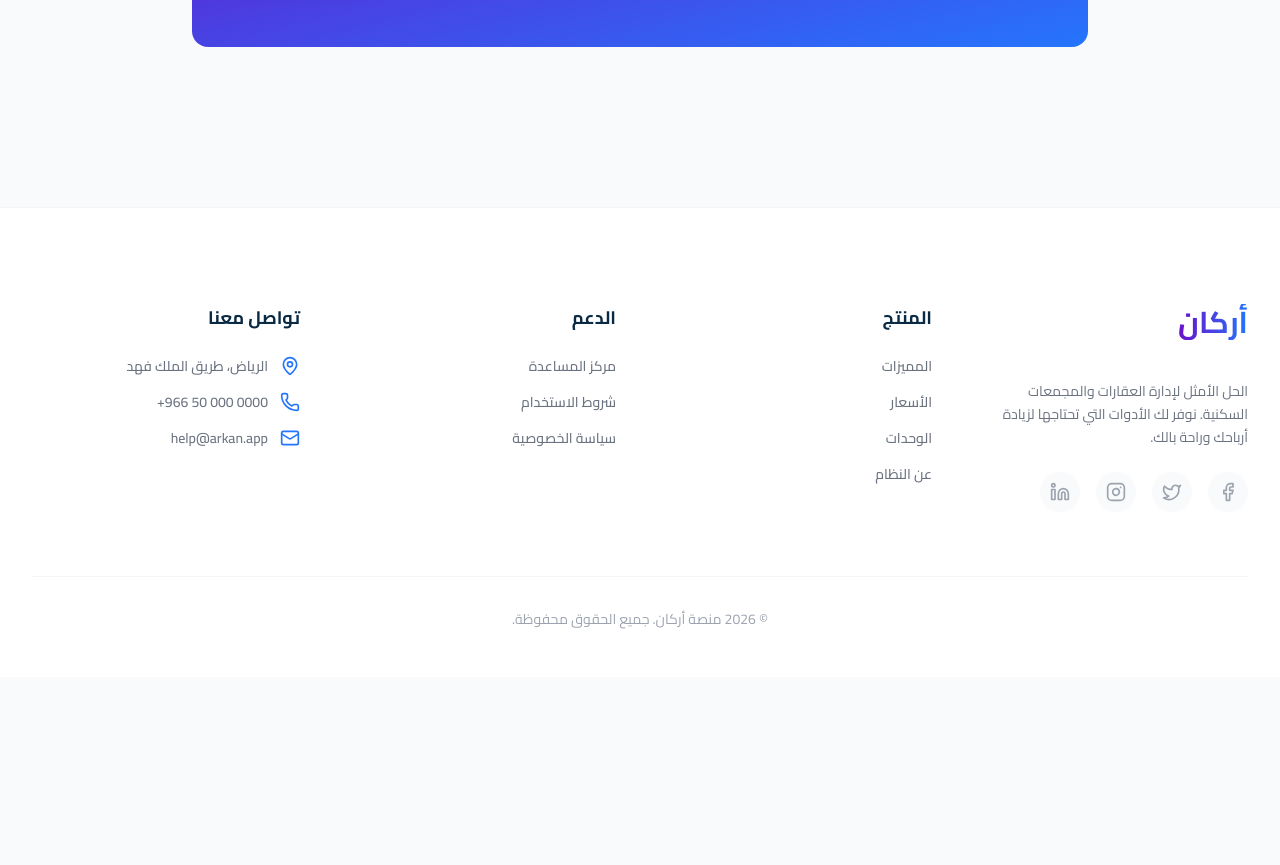
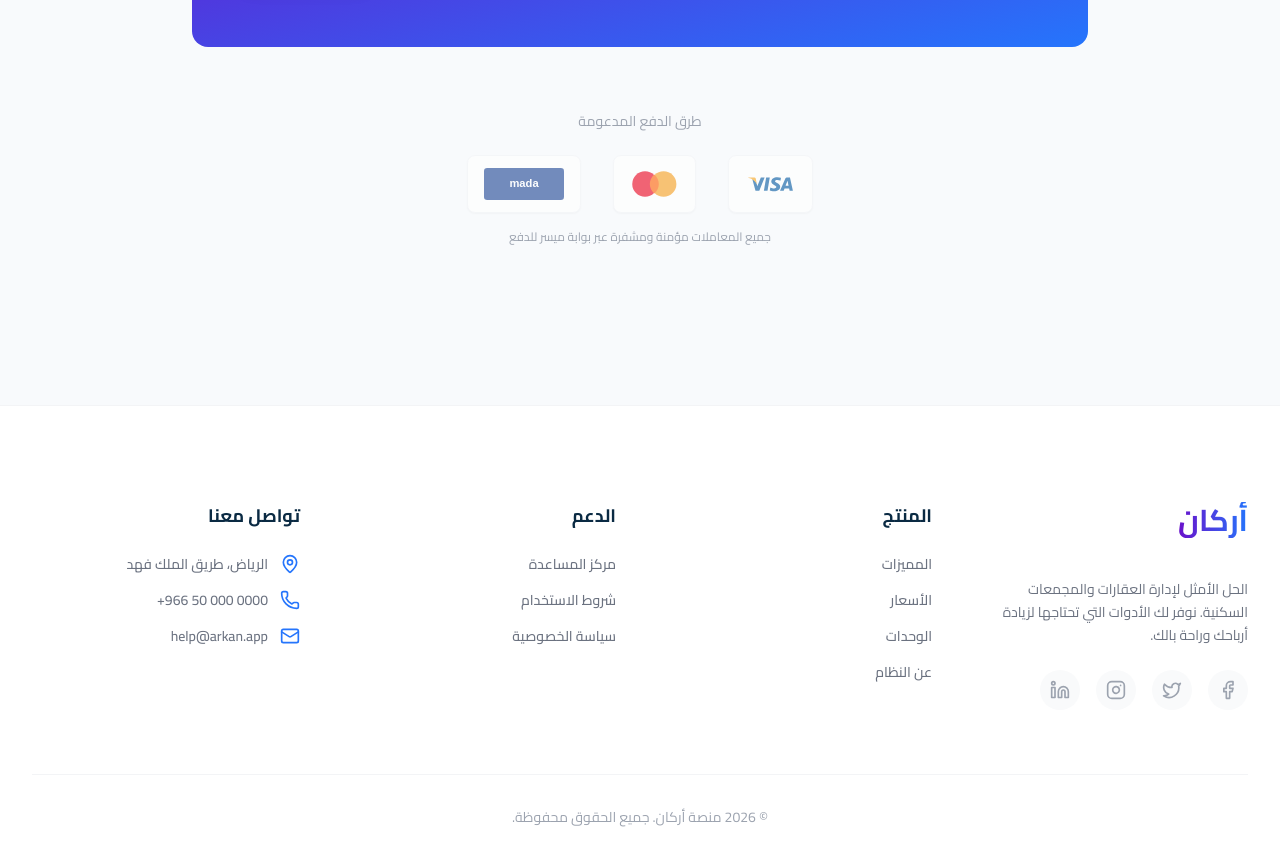
Before and after one commit to abdulrhmanseo-lang/figma, a React (Vite) app: page /pricing in a window 1280 px wide. Shown: the part 1131-1996 px from the top of the page. Before the commit the page ends 1808 px from the top, so only its background shows below. Built offline with nearby package versions, Linux system fonts and the light colour scheme; no server answers; the database is empty.

Commit message:
إضافة مفاتيح ميسر التجريبية وأيقونات طرق الدفع (Visa, Mastercard, مدى)

```diff
--- /dev/null
+++ b/src/config/moyasar.ts
@@ -0,0 +1,29 @@
+// Moyasar Payment Configuration
+// البيئة التجريبية - Test Environment
+
+export const moyasarConfig = {
+    // Test Environment Keys (مفاتيح البيئة التجريبية)
+    publishableKey: 'pk_test_1KYKJzVPdM7heck2tCXCtp3y7U2SpvQy48zSi3pd',
+
+    // Note: Secret key should be stored in environment variables for security
+    // secretKey: 'sk_test_y8FH2mgKKouBMU...' // Store in .env.local
+
+    // API Settings
+    apiUrl: 'https://api.moyasar.com/v1',
+
+    // Supported Payment Methods
+    paymentMethods: ['creditcard', 'applepay', 'stcpay', 'mada'],
+
+    // Currency
+    currency: 'SAR',
+
+    // Test Mode
+    isTestMode: true
+};
+
+// Payment method icons URLs (SVG)
+export const paymentIcons = {
+    visa: 'https://upload.wikimedia.org/wikipedia/commons/5/5e/Visa_Inc._logo.svg',
+    mastercard: 'https://upload.wikimedia.org/wikipedia/commons/2/2a/Mastercard-logo.svg',
+    mada: 'https://upload.wikimedia.org/wikipedia/commons/1/18/Mada_Logo.svg'
+};
--- a/src/pages/LandingPage.tsx
+++ b/src/pages/LandingPage.tsx
@@ -204,6 +204,38 @@
                             </div>
                         ))}
                     </div>
+
+                    {/* طرق الدفع المدعومة */}
+                    <div className="mt-12 text-center">
+                        <p className="text-gray-400 text-sm mb-4">طرق الدفع المدعومة</p>
+                        <div className="flex items-center justify-center gap-6 opacity-50 hover:opacity-100 transition-opacity duration-300">
+                            {/* Visa */}
+                            <div className="bg-white rounded-lg px-3 py-2 shadow-sm border border-gray-100">
+                                <svg className="h-6 w-auto" viewBox="0 0 750 471" fill="none" xmlns="http://www.w3.org/2000/svg">
+                                    <path d="M278.198 334.228L311.356 138.997H364.399L331.241 334.228H278.198Z" fill="#00579F" />
+                                    <path d="M524.307 142.687C513.542 138.878 496.479 134.772 475.605 134.772C423.237 134.772 386.832 161.293 386.566 199.97C386.054 228.758 412.967 244.838 433.337 254.488C454.211 264.396 461.273 270.864 461.188 279.971C461.023 293.808 444.556 300.018 429.162 300.018C408.04 300.018 396.858 296.886 379.445 289.237L372.554 285.956L365.053 332.074C377.757 337.629 401.426 342.449 426.002 342.709C481.533 342.709 517.257 316.617 517.683 275.409C517.854 252.714 503.538 235.469 472.301 221.209C453.442 211.899 441.91 205.686 442.084 195.951C442.084 187.236 452.162 177.919 473.97 177.919C492.342 177.573 505.974 181.343 516.691 185.152L521.98 187.563L529.651 142.687H524.307Z" fill="#00579F" />
+                                    <path d="M661.615 138.997H620.938C608.573 138.997 599.406 142.427 593.871 155.063L515.259 334.228H570.704C570.704 334.228 579.943 308.913 582.024 303.018C588.037 303.018 641.934 303.105 649.681 303.105C651.251 310.734 656.123 334.228 656.123 334.228H705L661.615 138.997ZM597.545 260.089C601.819 249.126 618.709 204.605 618.709 204.605C618.443 205.086 622.974 193.64 625.556 186.438L629.152 202.864C629.152 202.864 639.411 250.693 641.575 260.089H597.545Z" fill="#00579F" />
+                                    <path d="M232.903 138.997L181.111 269.372L175.605 242.317C166.518 212.416 138.448 179.832 107.083 163.581L154.608 334.054L210.479 333.967L288.775 138.997H232.903Z" fill="#00579F" />
+                                    <path d="M131.92 138.997H47.894L47 143.277C113.396 159.9 158.141 199.021 175.604 242.317L157.817 155.322C154.739 143.169 145.706 139.388 131.92 138.997Z" fill="#FAA61A" />
+                                </svg>
+                            </div>
+                            {/* Mastercard */}
+                            <div className="bg-white rounded-lg px-3 py-2 shadow-sm border border-gray-100">
+                                <svg className="h-6 w-auto" viewBox="0 0 152 100" fill="none" xmlns="http://www.w3.org/2000/svg">
+                                    <circle cx="47" cy="50" r="40" fill="#EB001B" />
+                                    <circle cx="105" cy="50" r="40" fill="#F79E1B" />
+                                    <path d="M76 20.2C84.7 27.4 90 38.1 90 50C90 61.9 84.7 72.6 76 79.8C67.3 72.6 62 61.9 62 50C62 38.1 67.3 27.4 76 20.2Z" fill="#FF5F00" />
+                                </svg>
+                            </div>
+                            {/* Mada */}
+                            <div className="bg-white rounded-lg px-3 py-2 shadow-sm border border-gray-100">
+                                <svg className="h-6 w-auto" viewBox="0 0 200 80" fill="none" xmlns="http://www.w3.org/2000/svg">
+                                    <rect width="200" height="80" rx="8" fill="#1A4393" />
+                                    <text x="100" y="48" textAnchor="middle" fill="white" fontSize="28" fontWeight="bold" fontFamily="Arial">mada</text>
+                                </svg>
+                            </div>
+                        </div>
+                    </div>
                 </div>
             </section>
 
--- a/src/pages/PricingPage.tsx
+++ b/src/pages/PricingPage.tsx
@@ -151,6 +151,39 @@
                         </Card>
                     </div>
 
+                    {/* طرق الدفع المدعومة */}
+                    <div className="mt-16 text-center">
+                        <p className="text-gray-400 text-sm mb-6">طرق الدفع المدعومة</p>
+                        <div className="flex items-center justify-center gap-8 opacity-60 hover:opacity-100 transition-opacity duration-300">
+                            {/* Visa */}
+                            <div className="bg-white rounded-lg px-4 py-3 shadow-sm border border-gray-100">
+                                <svg className="h-8 w-auto" viewBox="0 0 750 471" fill="none" xmlns="http://www.w3.org/2000/svg">
+                                    <path d="M278.198 334.228L311.356 138.997H364.399L331.241 334.228H278.198Z" fill="#00579F" />
+                                    <path d="M524.307 142.687C513.542 138.878 496.479 134.772 475.605 134.772C423.237 134.772 386.832 161.293 386.566 199.97C386.054 228.758 412.967 244.838 433.337 254.488C454.211 264.396 461.273 270.864 461.188 279.971C461.023 293.808 444.556 300.018 429.162 300.018C408.04 300.018 396.858 296.886 379.445 289.237L372.554 285.956L365.053 332.074C377.757 337.629 401.426 342.449 426.002 342.709C481.533 342.709 517.257 316.617 517.683 275.409C517.854 252.714 503.538 235.469 472.301 221.209C453.442 211.899 441.91 205.686 442.084 195.951C442.084 187.236 452.162 177.919 473.97 177.919C492.342 177.573 505.974 181.343 516.691 185.152L521.98 187.563L529.651 142.687H524.307Z" fill="#00579F" />
+                                    <path d="M661.615 138.997H620.938C608.573 138.997 599.406 142.427 593.871 155.063L515.259 334.228H570.704C570.704 334.228 579.943 308.913 582.024 303.018C588.037 303.018 641.934 303.105 649.681 303.105C651.251 310.734 656.123 334.228 656.123 334.228H705L661.615 138.997ZM597.545 260.089C601.819 249.126 618.709 204.605 618.709 204.605C618.443 205.086 622.974 193.64 625.556 186.438L629.152 202.864C629.152 202.864 639.411 250.693 641.575 260.089H597.545Z" fill="#00579F" />
+                                    <path d="M232.903 138.997L181.111 269.372L175.605 242.317C166.518 212.416 138.448 179.832 107.083 163.581L154.608 334.054L210.479 333.967L288.775 138.997H232.903Z" fill="#00579F" />
+                                    <path d="M131.92 138.997H47.894L47 143.277C113.396 159.9 158.141 199.021 175.604 242.317L157.817 155.322C154.739 143.169 145.706 139.388 131.92 138.997Z" fill="#FAA61A" />
+                                </svg>
+                            </div>
+                            {/* Mastercard */}
+                            <div className="bg-white rounded-lg px-4 py-3 shadow-sm border border-gray-100">
+                                <svg className="h-8 w-auto" viewBox="0 0 152 100" fill="none" xmlns="http://www.w3.org/2000/svg">
+                                    <circle cx="47" cy="50" r="40" fill="#EB001B" />
+                                    <circle cx="105" cy="50" r="40" fill="#F79E1B" />
+                                    <path d="M76 20.2C84.7 27.4 90 38.1 90 50C90 61.9 84.7 72.6 76 79.8C67.3 72.6 62 61.9 62 50C62 38.1 67.3 27.4 76 20.2Z" fill="#FF5F00" />
+                                </svg>
+                            </div>
+                            {/* Mada */}
+                            <div className="bg-white rounded-lg px-4 py-3 shadow-sm border border-gray-100">
+                                <svg className="h-8 w-auto" viewBox="0 0 200 80" fill="none" xmlns="http://www.w3.org/2000/svg">
+                                    <rect width="200" height="80" rx="8" fill="#1A4393" />
+                                    <text x="100" y="48" textAnchor="middle" fill="white" fontSize="28" fontWeight="bold" fontFamily="Arial">mada</text>
+                                </svg>
+                            </div>
+                        </div>
+                        <p className="text-gray-400 text-xs mt-4">جميع المعاملات مؤمنة ومشفرة عبر بوابة ميسر للدفع</p>
+                    </div>
+
                 </div>
             </div>
 
```
